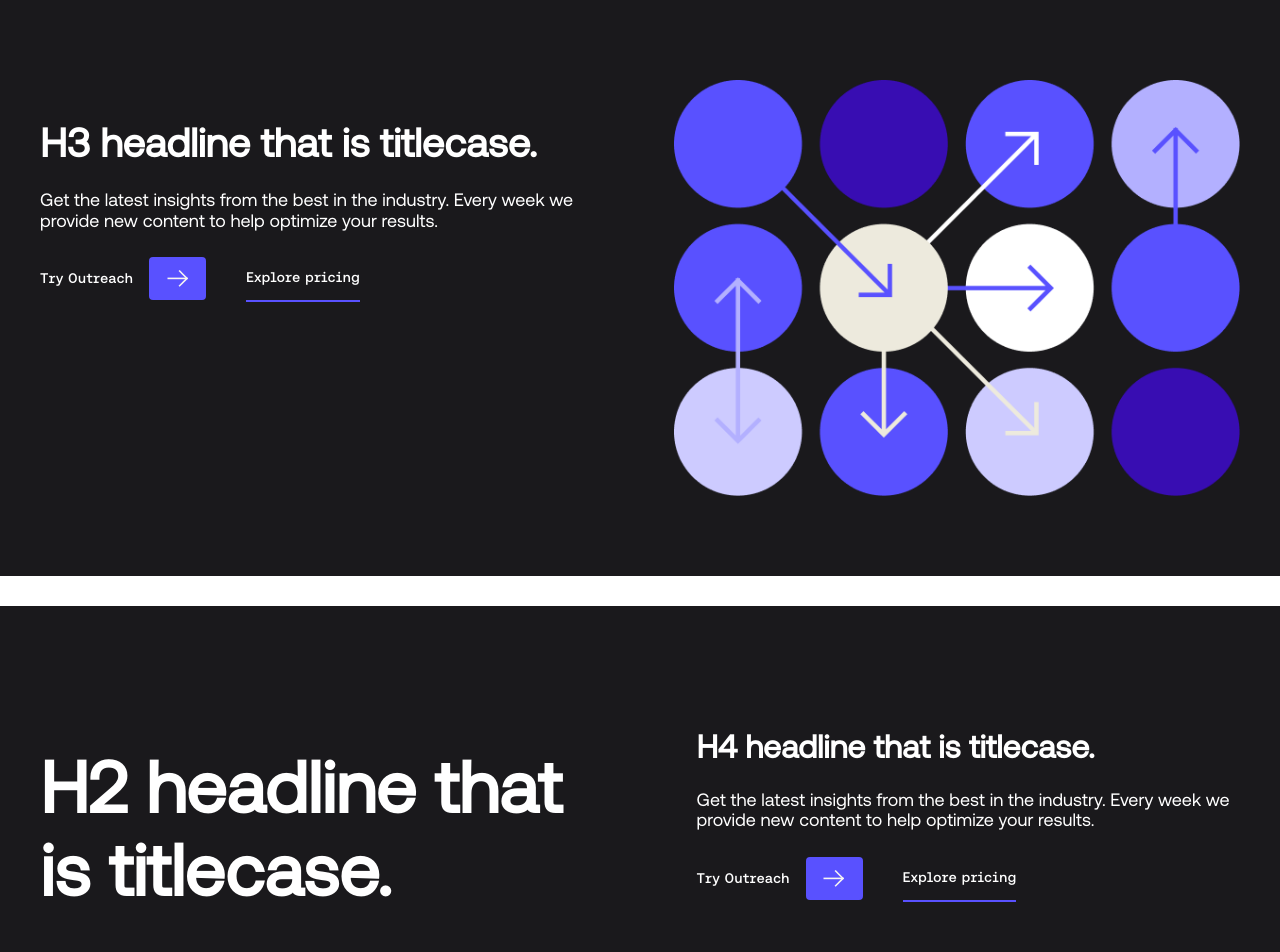
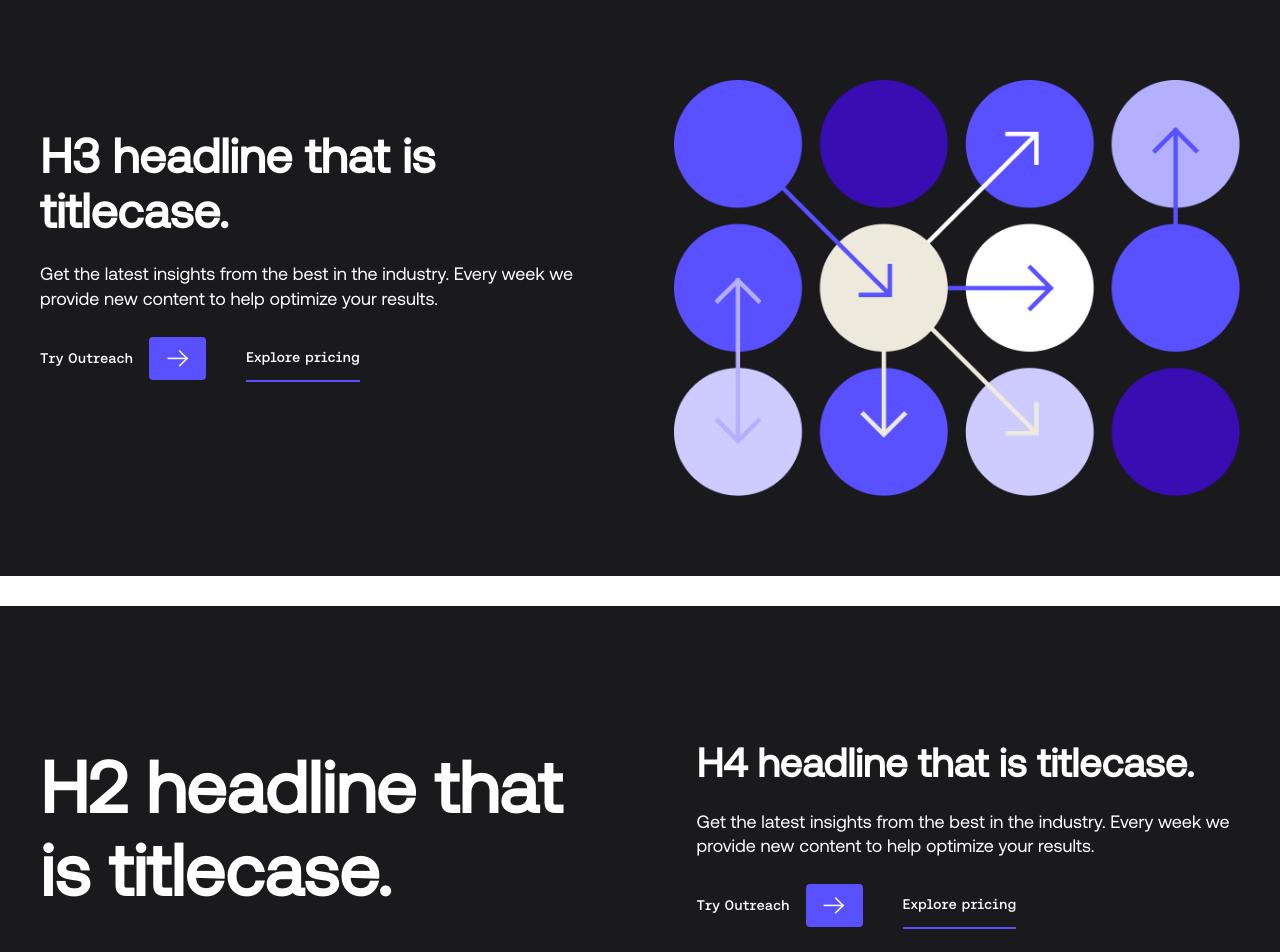
Before and after one commit to ErickRoo/pxpl, a Next.js app: page /components/PreFooter in a window 1280 px wide. Shown: the top 952 px of the page. Built offline with nearby package versions, Linux system fonts and the light colour scheme.

Commit message:
fix: reorder styles using OneColumnBody component

```diff
--- a/components/blocks/pre_footer/pre_footer.module.scss
+++ b/components/blocks/pre_footer/pre_footer.module.scss
@@ -64,24 +64,6 @@
       font-size: 7.2rem;
     }
   }
-
-  h3 {
-    font-size: 4rem;
-    margin-bottom: 1.6rem;
-
-    @screen md {
-      margin-bottom: 2.4rem;
-    }
-
-    @screen xl {
-      font-size: 4.8rem;
-    }
-  }
-
-  > p {
-    font-size: 1.8rem;
-    margin-bottom: 2.4rem;
-  }
 }
 
 .groupButtons {
@@ -110,20 +92,6 @@
 
 .rightSide {
   width: 100%;
-
-  h4 {
-    font-size: 3.2rem;
-    margin-bottom: 5.6rem;
-
-    @screen md {
-      margin-bottom: 2.4rem;
-    }
-  }
-
-  > p {
-    font-size: 1.8rem;
-    margin-bottom: 2.4rem;
-  }
 }
 
 .image {
--- a/components/blocks/pre_footer/pre_footer.tsx
+++ b/components/blocks/pre_footer/pre_footer.tsx
@@ -1,60 +1,58 @@
 import React, { FunctionComponent } from 'react'
-import ArrowButton from 'components/generic/arrow-button/arrow-button'
-import UnderlinedButton from 'components/generic/underlined-button/underlined-button'
+import OneColumnBody from 'components/generic/one-column-body/one-column-body'
 import styles from './pre_footer.module.scss'
 import PreFooterImageInterface from './pre_footer.interface'
 
 export const typename = 'Set_Replicator_BlockPreFooter'
 
 const PreFooterImageBlock:FunctionComponent<{ block: PreFooterImageInterface }> = ({ block }) => {
-  if (block?.variant === 'image') {
+  if (!block?.variant) {
+    return null
+  }
+
+  const renderBody = () => {
+    if (block.variant === 'image') {
       return (
-      <div className={styles.root}>
         <section className={`${styles.wrapper} ${styles.wrapper__variantImage}`}>
-          <div className={styles.leftSide}>
-            <h3>{block.headlineLeft}</h3>
-            <p>{block.description}</p>
-            <section className={styles.groupButtons}>
-              {block?.primaryCta && (
-                <ArrowButton text={block.primaryCta.ctaText} href={block.primaryCta.ctaLink} />
-              )}
-              {block?.secondaryCta && (
-                <UnderlinedButton text={block.secondaryCta.ctaText} href={block.secondaryCta.ctaLink} underlineColor="#5951FF" />
-              )}
-            </section>
-          </div>
+          <OneColumnBody
+            className={styles.leftSide}
+            headline={block.headlineLeft}
+            headlineLevel={3}
+            description={block.description}
+            primaryCta={block.primaryCta}
+            secondaryCta={block.secondaryCta}
+          />
           <div className={styles.rightSide}>
             <img className={styles.image} src={block.right_image?.src} alt="placeholderimage" />
           </div>
         </section>
-      </div>
       )
     }
-  if (block?.variant === 'headline') {
+
+    if (block.variant === 'headline') {
       return (
-      <div className={styles.root}>
         <section className={styles.wrapper}>
           <div className={styles.leftSide}>
             <h2>{block.headlineLeft}</h2>
           </div>
-          <div className={styles.rightSide}>
-            <h4>{block.headlineRight}</h4>
-            <p>{block.description}</p>
-            <section className={styles.groupButtons}>
-              {block?.primaryCta && (
-                <ArrowButton text={block.primaryCta.ctaText} href={block.primaryCta.ctaLink} />
-              )}
-              {block?.secondaryCta && (
-                <UnderlinedButton text={block.secondaryCta.ctaText} href={block.secondaryCta.ctaLink} underlineColor="#5951FF" />
-              )}
+          <OneColumnBody
+            className={styles.rightSide}
+            headline={block.headlineRight}
+            headlineLevel={4}
+            description={block.description}
+            primaryCta={block.primaryCta}
+            secondaryCta={block.secondaryCta}
+          />
         </section>
-          </div>
-        </section>
-      </div>
       )
     }
 
     return null
   }
 
+  return (
+    <div className={styles.root}>{renderBody()}</div>
+  )
+}
+
 export default PreFooterImageBlock
```
Lines whose indentation alone changed are shown as unchanged.
